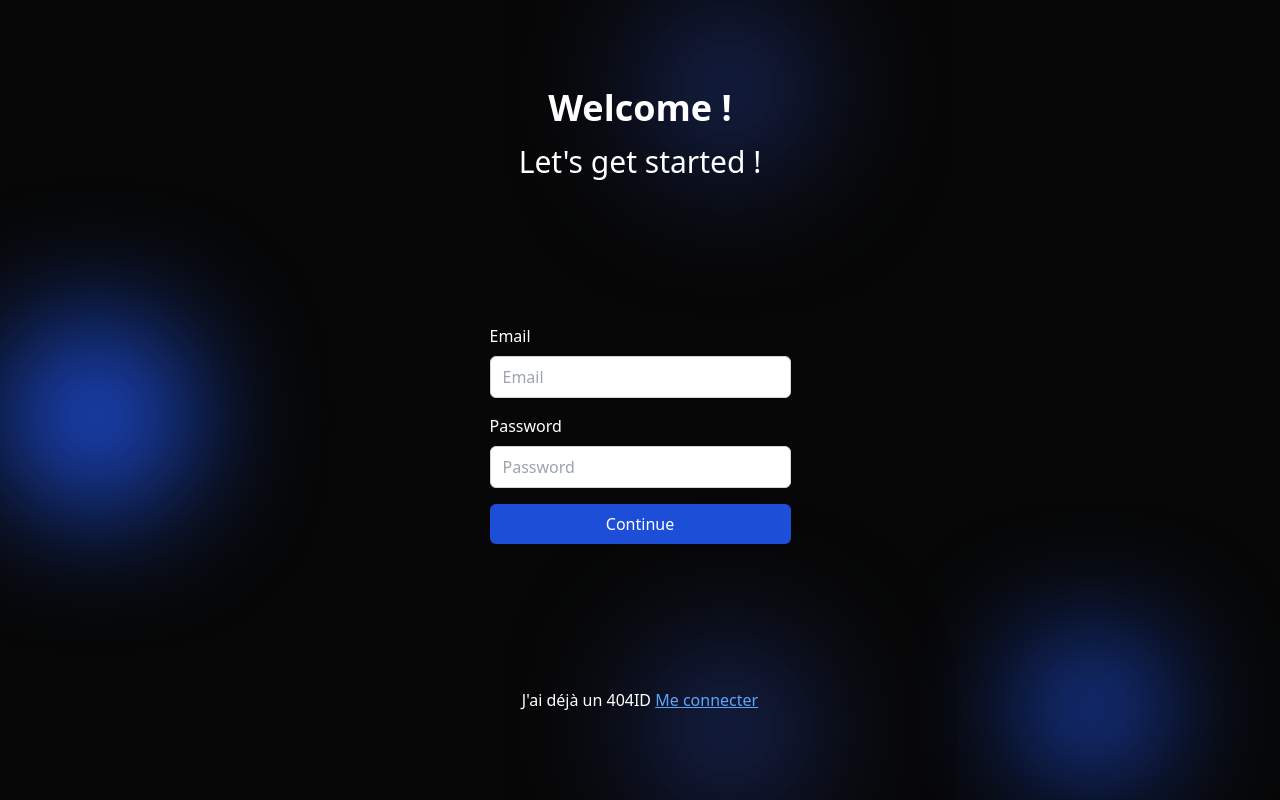
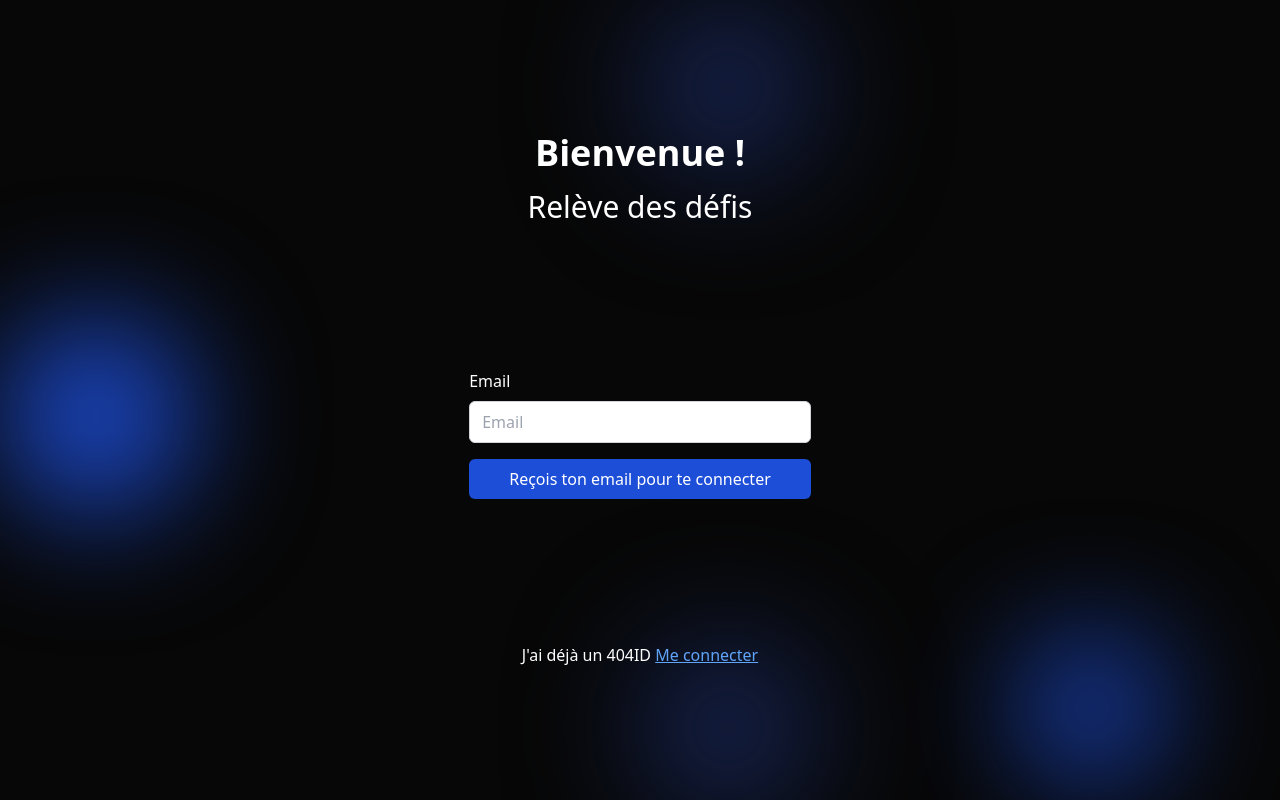
Before and after one commit to La-404-Devinci/advent-daily-frontend, a React (Vite) app: page / in a window 1280 px wide. Built offline with nearby package versions, Linux system fonts and the light colour scheme.

Commit message:
:necktie: | Navigation bw pages

```diff
--- a/src/routes/login.jsx
+++ b/src/routes/login.jsx
@@ -1,8 +1,10 @@
 import { Button } from "../components/buttons/Buttons";
 import Layout from "../layout";
 import { useForm } from "react-hook-form";
+import { useNavigate } from "react-router-dom";
 
 export default function Login() {
+  const navigate = useNavigate();
   const {
     register,
     handleSubmit,
@@ -10,7 +12,13 @@ export default function Login() {
     formState: { errors },
   } = useForm();
 
-  const onSubmit = (data) => console.log(data);
+  const onSubmit = (data) => {
+    navigate("/selection", {
+      state: {
+        email: data.email,
+      },
+    });
+  };
 
   const meta = {
     title: "Login",
@@ -22,38 +30,42 @@ export default function Login() {
       <div className="flex items-center justify-center min-h-screen">
         <div className="text-center">
           <h1 className="text-4xl font-bold">Hey !</h1>
-          <p className="mt-4 text-3xl">Welcome back</p>
+          <p className="mt-4 text-3xl">Bon retour</p>
           <form
             onSubmit={handleSubmit(onSubmit)}
-            className="flex flex-col gap-4 py-36"
+            className="flex flex-col w-full gap-4 py-36 "
           >
             <div className="flex flex-col items-start max-w-full">
               <label htmlFor="email">Email</label>
               <input
-                className="w-full py-2 pl-3 mt-2 bg-white border border-gray-300 rounded-md pr-14 focus:border-blue-900"
+                className="w-full py-2 pl-3 pr-8 mt-2 text-black bg-white border border-gray-300 rounded-md focus:border-blue-900"
                 {...register("Email", {
                   required: true,
                   pattern: /^\w+([\.-]?\w+)*@\w+([\.-]?\w+)*(\.\w{2,3})+$/,
                 })}
                 placeholder="Email"
+                value={history.state.usr.email ? history.state.usr?.email : ""}
               />
             </div>
             <div className="flex flex-col items-start w-full">
-              <label htmlFor="password">Password</label>
+              <label htmlFor="password">Mot de passe</label>
               <input
-                className="w-full py-2 pl-3 mt-2 bg-white border border-gray-300 rounded-md pr-14 focus:border-blue-900"
+                className="w-full py-2 pl-3 pr-8 mt-2 text-black bg-white border border-gray-300 rounded-md focus:border-blue-900"
                 {...register("Password", {
                   required: true,
                   pattern:
                     /^(?=.*[a-z])(?=.*[A-Z])(?=.*\d)(?=.*[@$!%*?&])[A-Za-z\d@$!%*?&]{8,}$/,
-                    minLength: 8,
+                  minLength: 8,
                 })}
-                placeholder="Password"
+                placeholder="Mot de passe"
               />
             </div>
 
-            {errors.exampleRequired && <span>This field is required</span>}
-            <Button styleType="primary" type={"submit"}>Continue</Button>
+            {errors.password && <p role="alert">{errors.password.message}</p>}
+            {errors.email && <p role="alert">{errors.email.message}</p>}
+            <Button styleType="primary" type="submit">
+              Connexion
+            </Button>
           </form>
           <p>
             J'ai pas de 404ID{" "}
--- a/src/routes/root.jsx
+++ b/src/routes/root.jsx
@@ -1,8 +1,11 @@
 import { Button } from "../components/buttons/Buttons";
 import Layout from "../layout";
 import { useForm } from "react-hook-form";
+import { useNavigate } from "react-router-dom";
 
 export default function Root() {
+  const navigate = useNavigate();
+
   const {
     register,
     handleSubmit,
@@ -10,14 +13,19 @@ export default function Root() {
     formState: { errors },
   } = useForm();
 
-  const onSubmit = (data) => console.log(data);
+  const onSubmit = (data) =>
+    navigate("/login", {
+        state: {
+            email: data.email,
+        },
+    });
 
   return (
     <Layout>
       <div className="flex items-center justify-center min-h-screen">
         <div className="text-center">
-          <h1 className="text-4xl font-bold">Welcome !</h1>
-          <p className="mt-4 text-3xl"> Let's get started !</p>
+          <h1 className="text-4xl font-bold">Bienvenue !</h1>
+          <p className="mt-4 text-3xl">Relève des défis</p>
           <form
             onSubmit={handleSubmit(onSubmit)}
             className="flex flex-col gap-4 py-36"
@@ -25,22 +33,19 @@ export default function Root() {
             <div className="flex flex-col items-start max-w-full">
               <label htmlFor="email">Email</label>
               <input
-                className="w-full py-2 pl-3 mt-2 bg-white border border-gray-300 rounded-md pr-14 focus:border-blue-900 text-gray-950"
-                {...register("Email", { required: true , pattern : /^\w+([\.-]?\w+)*@\w+([\.-]?\w+)*(\.\w{2,3})+$/ })}
+                className="w-full py-2 pl-3 pr-8 mt-2 bg-white border border-gray-300 rounded-md focus:border-blue-900 text-gray-950"
+                {...register("email", {
+                  required: true,
+                  pattern: /^\w+([\.-]?\w+)*@\w+([\.-]?\w+)*(\.\w{2,3})+$/,
+                })}
                 placeholder="Email"
-              />
-            </div>
-            <div className="flex flex-col items-start w-full">
-              <label htmlFor="password">Password</label>
-              <input
-                className="w-full py-2 pl-3 mt-2 bg-white border border-gray-300 rounded-md pr-14 focus:border-blue-900 text-gray-950"
-                {...register("Password", { required: true , pattern : /^(?=.*[a-z])(?=.*[A-Z])(?=.*\d)(?=.*[@$!%*?&])[A-Za-z\d@$!%*?&]{8,}$/, minLength: 8, })}
-                placeholder="Password"
               />
             </div>
 
             {errors.email && <p role="alert">{errors.email.message}</p>}
-            <Button styleType="primary" type="Buttont">Continue</Button>
+            <Button styleType="primary" type="submit">
+              Reçois ton email pour te connecter
+            </Button>
           </form>
           <p>
             J'ai déjà un 404ID{" "}
```
